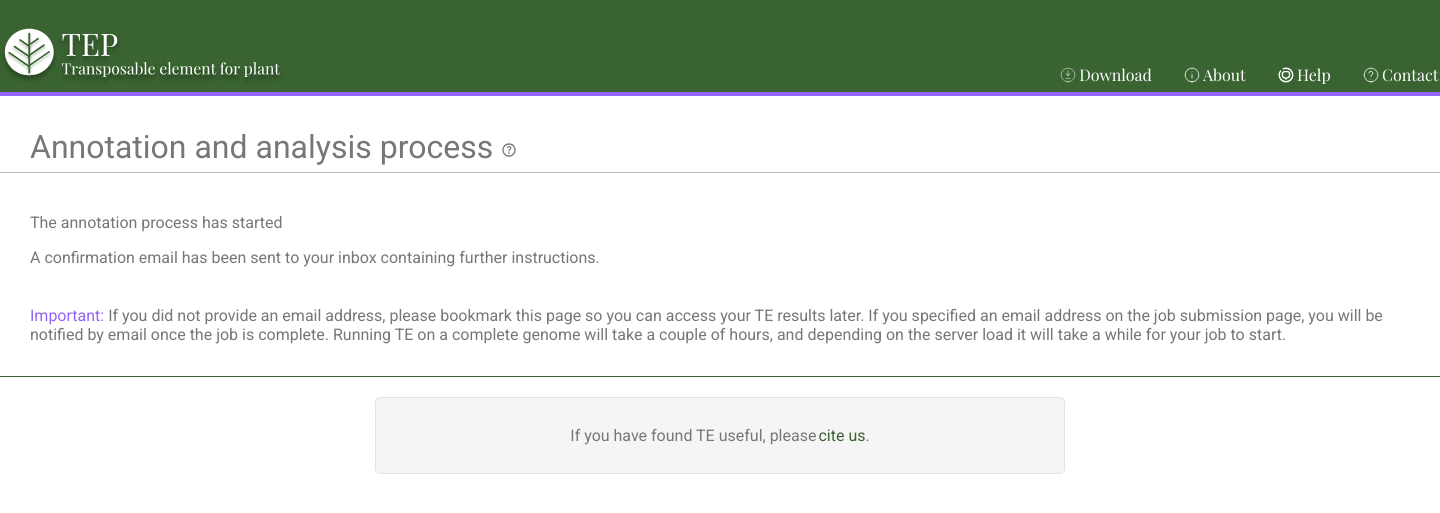
After one commit to Marcos-Fernando/AnnoTEP, a Flask app: template www/templates/carregamento.html in a window 1440 px wide. The commit adds this page. Shown: the top 513 px of the page. Run offline with Flask 3, Linux system fonts and the light colour scheme; the template is opened without the code that fills it, so the values that code supplies are empty; some libraries are stand-ins or nearby versions.

Commit message:
add email code

```diff
--- a/www/main.py
+++ b/www/main.py
@@ -4,6 +4,7 @@ import random
 import subprocess
 from werkzeug.utils import secure_filename
 from flask import Flask, render_template, request, redirect, flash, url_for, send_from_directory, jsonify
+from flask_mail import Mail, Message
 from flask_pymongo import PyMongo
 from extensions.annotation import annotation_elementSINE, annotation_elementLINE, merge_SINE_LINE, create_phylogeny
 from extensions.compact import zip_folder, tar_folder
@@ -34,9 +35,36 @@ app.config['UPLOAD_FOLDER'] = UPLOAD_FOLDER
 app.config['MONGO_URI'] = "mongodb://localhost:27017/myDatabase"
 mongo = PyMongo(app)
 
+#ambiente para envio de email
+app.config['MAIL_SERVER'] = 'smtp.googlemail.com'
+app.config['MAIL_PORT'] = 587
+app.config['MAIL_USE_TLS'] = True
+app.config['MAIL_USE_SSL'] = False
+app.config['MAIL_USERNAME'] = 'annoteps@gmail.com'
+app.config['MAIL_PASSWORD'] = 'ioqh hqbi frpo yuuq'
+
+mail = Mail(app)
+
 @app.route("/")
 def index():
     return render_template("index.html")
+
+def send_email_checking(email):
+    msg_title = "Email de verificação"
+    sender = "noreply@app.com"
+    msg = Message(msg_title, sender=sender, recipients=[email])
+    msg.body = "Este é o email de verificação"
+
+    mail.send(msg)
+
+def send_email_complete_annotation(email):
+    msg_title = "Anotação completa"
+    sender = "noreply@app.com"
+    msg = Message(msg_title, sender=sender, recipients=[email])
+    msg.body = "Email contendo link de acesso aos resultados"
+
+    mail.send(msg)
+
 
 #Verifica se a extensão é válida e depois redireciona o usuário para a URL
 def allowed_file(filename):
@@ -48,6 +76,7 @@ def upload_file_for_complete_annotation():
     if request.method == 'POST':
         if 'email' in request.form:
             email = request.form.get('email')
+            send_email_checking(email)
 
         #Verificando se a solicitação de postagem tem a parte do arquivo
         if 'file' not in request.files:
@@ -185,6 +214,7 @@ def upload_file_for_complete_annotation():
                  "file-Tree-2": svg_tree2
             })
 
+            send_email_complete_annotation(email)
             return render_template("index.html")
     return render_template("index.html")
 
@@ -194,6 +224,7 @@ def upload_file_for_sine_annotation():
     if request.method == 'POST':
         if 'email' in request.form:
             email = request.form.get('email')
+            send_email_checking(email)
 
         #Verificando se a solicitação de postagem tem a parte do arquivo
         if 'file' not in request.files:
@@ -285,6 +316,7 @@ def upload_file_for_sine_annotation():
                  "tar-sine-file": tar_dataSINE
             })
 
+            send_email_complete_annotation(email)
             return render_template("index.html")
     return render_template("index.html")
 
@@ -293,6 +325,7 @@ def upload_file_for_line_annotation():
     if request.method == 'POST':
         if 'email' in request.form:
             email = request.form.get('email')
+            send_email_checking(email)
 
         #Verificando se a solicitação de postagem tem a parte do arquivo
         if 'file' not in request.files:
@@ -385,6 +418,7 @@ def upload_file_for_line_annotation():
                  "tar-line-file": tar_dataLINE
             })
 
+            send_email_complete_annotation(email)
             return render_template("index.html")
     return render_template("index.html")
 
@@ -393,6 +427,7 @@ def upload_file_for_sineline_annotation():
     if request.method == 'POST':
         if 'email' in request.form:
             email = request.form.get('email')
+            send_email_checking(email)
 
         #Verificando se a solicitação de postagem tem a parte do arquivo
         if 'file' not in request.files:
@@ -513,6 +548,7 @@ def upload_file_for_sineline_annotation():
                  "tar-line-file": tar_dataLINE
             })
 
+            send_email_complete_annotation(email)
             return render_template("index.html")
     return render_template("index.html")
 
--- /dev/null
+++ b/www/templates/carregamento.html
@@ -0,0 +1,61 @@
+<!DOCTYPE html>
+<html lang="pt-BR">
+<head>
+    <meta charset="UTF-8">
+    <meta http-equiv="X-UA-Compatible" content="IE=edge">
+    <meta name="viewport" content="width=device-width, initial-scale=1.0">
+    <link rel="shortcut icon" href="" type="image/x-icon" />
+    <link rel="stylesheet" type="text/css" href="{{ url_for('static', filename='css/process-complete.css') }}" />
+    <title>TEP - Status Job </title>
+</head>
+<body>
+	<header>
+		<section class="container-header">
+			<img class="logo" src="static/assets/logo.svg" alt="Logo TEP"/>
+
+			<nav class="navigating">
+				<div class="box-icon">
+					<img class="nav-icon" src="static/assets/icon_download.svg"/>
+					<a class="link" href=""> Download </a>
+				</div>
+				<div class="box-icon">
+					<img class="nav-icon" src="static/assets/icon_info.svg"/>
+					<a class="link" href=""> About </a>
+				</div>
+				<div class="box-icon">
+					<img class="nav-icon" src="static/assets/icon_message.svg"/>
+					<a class="link" href=""> Help </a>
+				</div>
+				<div class="box-icon">
+					<img class="nav-icon" src="static/assets/icon_question.svg"/>
+					<a class="link" href=""> Contact </a>
+				</div>
+			</nav>
+		</section>
+	</header>
+	<main>
+		<section class="container-main">
+			<div class="container-notification">
+				<p class="session-title">
+					Annotation and analysis process
+					<img class="icon-help" src="static/assets/help.svg"/>
+				</p>
+				<div class="box-information">
+					<p>The annotation process has started</p>
+					<p>A confirmation email has been sent to your inbox containing further instructions.</p>
+				</div>
+			</div>
+		</section>
+
+		<div class="footer-notice">
+			<a>Important: </a>
+			If you did not provide an email address, please bookmark this page so you can access your TE results later. If you specified an email address on the job submission page, you will be notified by email once the job is complete. Running TE on a complete genome will take a couple of hours, and depending on the server load it will take a while for your job to start.</div>
+	</main>
+
+	<footer>
+		<div class="cite-us">If you have found TE useful, please <a href=""> cite us </a>.</div>
+	</footer>
+
+	<script type="text/javascript" src="{{ url_for('static', filename='process-complete.js') }}"></script>
+</body>
+</html>
```
Also changed, not shown: www/static/css/index.css (+52 -0 lines), www/static/script.js (+23 -0 lines), www/templates/index.html (+15 -0 lines).
